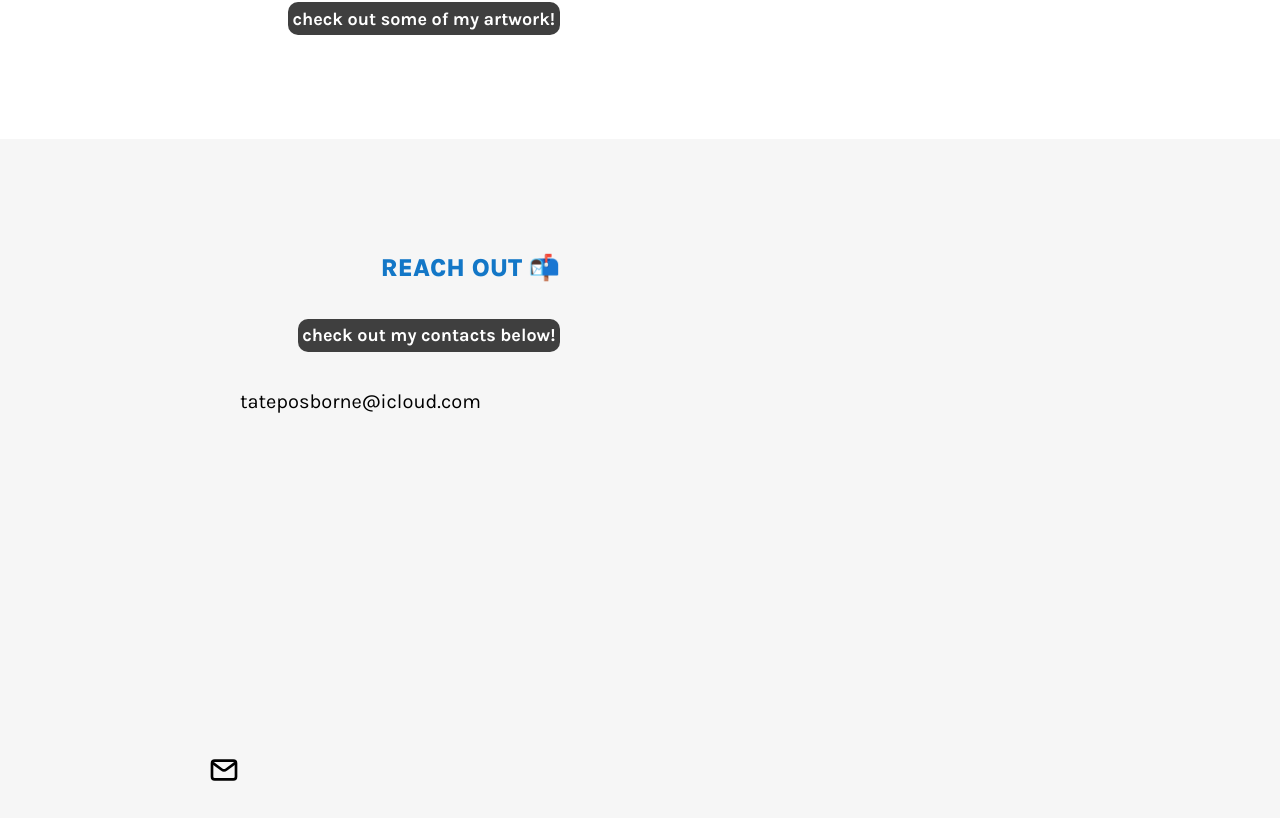
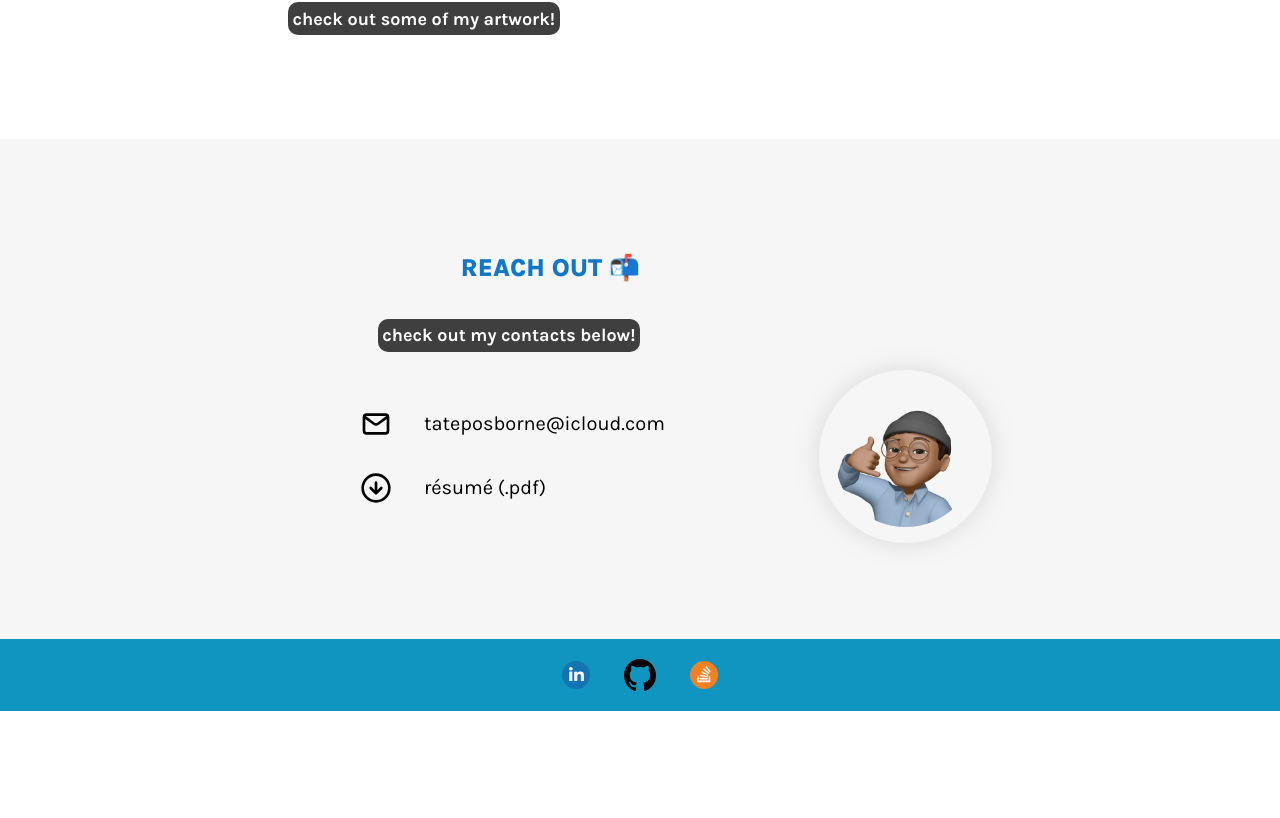
Before and after one commit to tateosborne/portfolio, a React (Vite) app: page / in a window 1280 px wide. Shown: the part 4182-5000 px from the top of the page. After the commit the page ends 4893 px from the top, so only its background shows below. Built offline with nearby package versions, Linux system fonts and the light colour scheme.

Commit message:
contact page structure complete, footer started

```diff
--- /dev/null
+++ b/src/components/Contact.tsx
@@ -0,0 +1,31 @@
+import '../styles/contact.scss'
+import svgs from '../svgs'
+
+function Contact() {
+
+    return (
+        <div className="contact-container">
+            <div className="sub-container">
+                <div className="header-container">
+                    <h2>REACH OUT 📬</h2>
+                    <h3>check out my contacts below!</h3>
+                </div>
+                <div className="contacts">
+                    <div className="each-contact">
+                        <span
+                            dangerouslySetInnerHTML={{__html: svgs.email}} />
+                        <p>tateposborne@icloud.com</p>
+                    </div>
+                    <div className="each-contact">
+                        <span
+                            dangerouslySetInnerHTML={{__html: svgs.download}} />
+                        <p>résumé (.pdf)</p>
+                    </div>
+                </div>
+                <img src="../emojis/memoji-call.png" alt="memoji phone call" />
+            </div>
+        </div>
+    )
+}
+
+export default Contact;
--- a/src/components/Footer.tsx
+++ b/src/components/Footer.tsx
@@ -1,31 +1,20 @@
 import '../styles/footer.scss'
 import svgs from '../svgs'
 
-function Contact() {
+function Footer() {
 
     return (
         <div className="footer-container">
-            <div className="contact-container">
-                <div className="header-container">
-                    <h2>REACH OUT 📬</h2>
-                    <h3>check out my contacts below!</h3>
-                </div>
-                <div className="contacts">
-                    <div className="each-contact">
-                        <span
-                            dangerouslySetInnerHTML={{__html: svgs.email}} />
-                        <p>tateposborne@icloud.com</p>
-                    </div>
-                    <div className="each-contact">
-                        <span
-                            dangerouslySetInnerHTML={{__html: svgs.download}} />
-                        <p>résumé</p>
-                    </div>
-                </div>
-            </div>
-            <img src="../emojis/memoji-call.png" alt="memoji phone call" />
+            {/* <span
+                dangerouslySetInnerHTML={{__html: svgs.logo}} /> */}
+            <span
+                dangerouslySetInnerHTML={{__html: svgs.linkedin}} />
+            <span
+                dangerouslySetInnerHTML={{__html: svgs.github}} />
+            <span
+                dangerouslySetInnerHTML={{__html: svgs.stackoverflow}} />
         </div>
     )
 }
 
-export default Contact;
+export default Footer;
--- a/src/main.tsx
+++ b/src/main.tsx
@@ -5,6 +5,7 @@ import Home from './components/Home.tsx'
 import About from './components/About.tsx'
 import Projects from './components/Projects.tsx'
 import Artwork from './components/Artwork.tsx'
+import Contact from './components/Contact.tsx'
 import Footer from './components/Footer.tsx'
 import Scroll from './components/Scroll.tsx'
 
@@ -15,6 +16,7 @@ ReactDOM.createRoot(document.getElementById('root') as HTMLElement).render(
         <About />
         <Projects />
         <Artwork />
+        <Contact />
         <Footer />
         <Scroll />
     </React.StrictMode>,
--- /dev/null
+++ b/src/styles/contact.scss
@@ -0,0 +1,73 @@
+@import "vars.scss";
+
+.contact-container {
+    display: flex;
+    flex-direction: column;
+    margin: auto;
+    padding-top: 80px;
+    padding-bottom: 80px;
+    display: flex;
+    align-items: center;
+    background-color: $off-white;
+
+    .sub-container {
+        display: flex;
+        flex-wrap: wrap;
+
+        width: 55%;
+        margin: auto;
+        padding: 1em;
+
+        .header-container {
+            width: 100%;
+            display: flex;
+            flex-direction: column;
+            align-items: end;
+            margin-right: 50%;
+        }
+
+        .contacts {
+            width: 55%;
+            margin: auto;
+            display: flex;
+            flex-direction: column;
+            justify-content: center;
+
+            .each-contact {
+                display: flex;
+                align-items: center;
+                gap: 2em;
+
+                span {
+                    display: flex;
+                    justify-content: center;
+                    align-items: center;
+
+                    svg {
+                    width: 2em;
+                    height: auto;
+                    stroke: $black;
+                    }
+                }
+                p {
+                    &:hover {
+                        color: $accent-colour;
+                        stroke: $accent-colour;
+                    }
+                }
+
+
+            }
+        }
+
+        img {
+            width: 20%;
+            height: auto;
+            padding: 1em;
+
+            background-color: $off-white;
+            border-radius: 50%;
+            box-shadow: 0px 0px 25px rgba($light-grey, 0.25);
+        }
+    }
+}
--- a/src/styles/footer.scss
+++ b/src/styles/footer.scss
@@ -1,44 +1,28 @@
 @import "vars.scss";
 
 .footer-container {
-    height: fit-content;
-    margin: auto;
-    padding-top: 80px;
-    padding-bottom: 80px;
+    width: 100%;
     display: flex;
+    justify-content: center;
     align-items: center;
-    background-color: $off-white;
+    gap: 2em;
+    padding-top: 20px;
+    padding-bottom: 20px;
 
-    .contact-container {
-        width: 55%;
-        margin: auto;
-        padding: 1em;
+    background-color: $accent-colour;
 
-        .header-container {
-            display: flex;
-            flex-direction: column;
-            align-items: end;
-            margin-right: 50%;
+    span {
+        display: flex;
+        justify-content: center;
+        align-items: center;
+
+        svg {
+            width: 2em;
+            height: auto;
         }
 
-        .contacts {
-            display: flex;
-            flex-direction: column;
-
-            .each-contact {
-                display: flex;
-
-                svg {
-                    width: 2em;
-                    stroke: $black;
-                }
-
-            }
+        &:hover {
+            transform: scale(1.05);
         }
     }
-
-    img {
-        width: 10em;
-        height: auto;
-    }
 }
--- a/src/svgs.ts
+++ b/src/svgs.ts
@@ -36,6 +36,13 @@ const svgs = {
             <path d="M26 5H16V29.5L24 27L26 5Z" fill="#F16529"/>
             <path d="M9.5 17.5L8.5 8H24L23.5 11H11.5L12 14.5H23L22 24L16 26L10 24L9.5 19H12.5L13 21.5L16 22.5L19 21.5L19.5 17.5H9.5Z" fill="white"/>
         </svg>`,
+    linkedin:
+        `<svg width="800px" height="800px" viewBox="0 0 32 32" fill="none" xmlns="http://www.w3.org/2000/svg">
+            <rect x="2" y="2" width="28" height="28" rx="14" fill="#1275B1"/>
+            <path d="M12.6186 9.69215C12.6186 10.6267 11.8085 11.3843 10.8093 11.3843C9.81004 11.3843 9 10.6267 9 9.69215C9 8.7576 9.81004 8 10.8093 8C11.8085 8 12.6186 8.7576 12.6186 9.69215Z" fill="white"/>
+            <path d="M9.24742 12.6281H12.3402V22H9.24742V12.6281Z" fill="white"/>
+            <path d="M17.3196 12.6281H14.2268V22H17.3196C17.3196 22 17.3196 19.0496 17.3196 17.2049C17.3196 16.0976 17.6977 14.9855 19.2062 14.9855C20.911 14.9855 20.9008 16.4345 20.8928 17.5571C20.8824 19.0244 20.9072 20.5219 20.9072 22H24V17.0537C23.9738 13.8954 23.1508 12.4401 20.4433 12.4401C18.8354 12.4401 17.8387 13.1701 17.3196 13.8305V12.6281Z" fill="white"/>
+        </svg>`,
     python:
         `<svg width="800px" height="800px" viewBox="0 0 32 32" fill="none" xmlns="http://www.w3.org/2000/svg">
             <path fill-rule="evenodd" clip-rule="evenodd" d="M13.0164 2C10.8193 2 9.03825 3.72453 9.03825 5.85185V8.51852H15.9235V9.25926H5.97814C3.78107 9.25926 2 10.9838 2 13.1111L2 18.8889C2 21.0162 3.78107 22.7407 5.97814 22.7407H8.27322V19.4815C8.27322 17.3542 10.0543 15.6296 12.2514 15.6296H19.5956C21.4547 15.6296 22.9617 14.1704 22.9617 12.3704V5.85185C22.9617 3.72453 21.1807 2 18.9836 2H13.0164ZM12.0984 6.74074C12.8589 6.74074 13.4754 6.14378 13.4754 5.40741C13.4754 4.67103 12.8589 4.07407 12.0984 4.07407C11.3378 4.07407 10.7213 4.67103 10.7213 5.40741C10.7213 6.14378 11.3378 6.74074 12.0984 6.74074Z" fill="url(#paint0_linear_87_8204)"/>
@@ -67,6 +74,16 @@ const svgs = {
             <path d="M8.562,21.961a15.611,15.611,0,0,0,2.6.741A24.9,24.9,0,0,0,16,23.155a24.9,24.9,0,0,0,4.838-.452,15.614,15.614,0,0,0,2.6-.741c1.864-.727,2.525-1.535,2.525-2v-3.39a10.706,10.706,0,0,1-1.692.825A23.49,23.49,0,0,1,16,18.74a23.49,23.49,0,0,1-8.271-1.348,10.829,10.829,0,0,1-1.692-.825V19.96C6.037,20.426,6.7,21.231,8.562,21.961Z" style="fill:#ffda44"/>
             <path d="M16,30c5.5,0,9.963-1.744,9.963-3.894V23.269a10.5,10.5,0,0,1-1.535.762l-.157.063A23.487,23.487,0,0,1,16,25.445a23.422,23.422,0,0,1-8.271-1.351c-.054-.02-.106-.043-.157-.063a10.5,10.5,0,0,1-1.535-.762v2.837C6.037,28.256,10.5,30,16,30Z" style="fill:#ffda44"/>
             <ellipse cx="16" cy="5.894" rx="9.963" ry="3.894" style="fill:#ffda44"/>
+        </svg>`,
+    stackoverflow:
+        `<svg width="800px" height="800px" viewBox="0 0 32 32" fill="none" xmlns="http://www.w3.org/2000/svg">
+            <path d="M16 2C8.27812 2 2 8.27812 2 16C2 23.7219 8.27812 30 16 30C23.7219 30 30 23.7219 30 16C30 8.27812 23.7219 2 16 2Z" fill="#F48024"/>
+            <path d="M19.5405 18.3626L12.1082 17.2883L12.3658 15.6605L19.6337 17.0581L19.5405 18.3626Z" fill="white"/>
+            <path d="M19.672 16.6306L13.0948 13.5612L13.6977 12.2458L20.2749 15.3152L19.672 16.6306Z" fill="white"/>
+            <path d="M20.549 14.9863L14.9583 10.3274L15.8901 9.23122L21.4808 13.8901L20.549 14.9863Z" fill="white"/>
+            <path d="M17.37 7.80615L18.521 6.9292L22.851 12.7391L21.7 13.6161L17.37 7.80615Z" fill="white"/>
+            <path d="M19.5624 20.5221H11.889V18.8778H19.5624V20.5221Z" fill="white"/>
+            <path d="M20.6586 17.2334V21.6182H10.7927V17.2334H9.14844V23.2625H22.3029V17.2334H20.6586Z" fill="white"/>
         </svg>`,
     swift:
         `<svg width="800px" height="800px" viewBox="0 0 32 32" fill="none" xmlns="http://www.w3.org/2000/svg">
```
Also changed, not shown: src/assets/linkedin.svg (added), src/assets/stackoverflow.svg (added).
